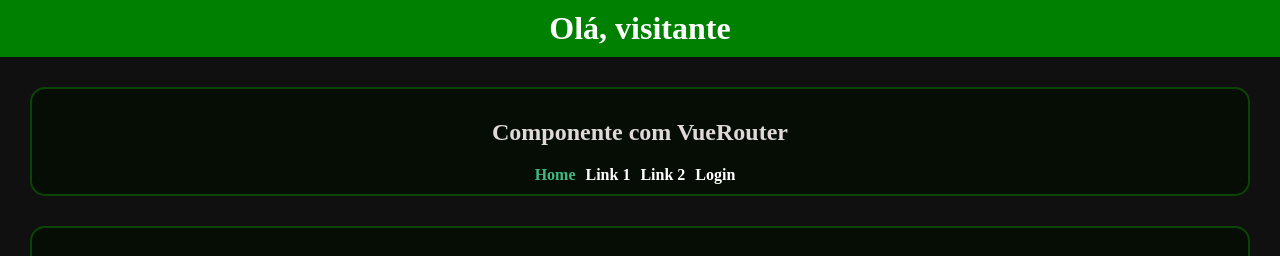
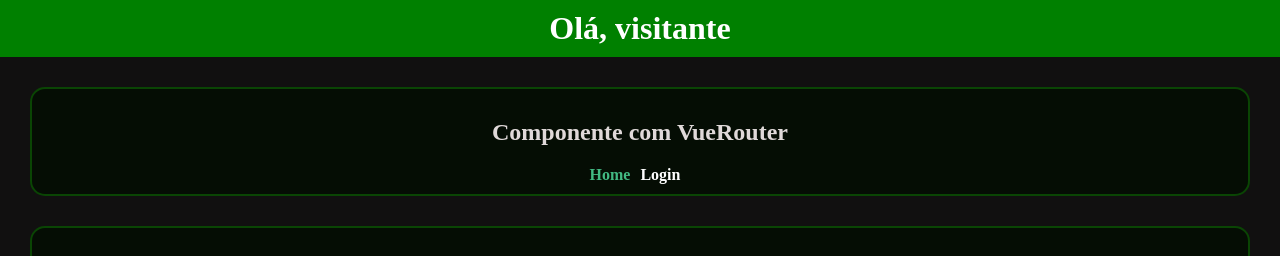
Before and after one commit to andrewschiozo/cod3r-masterclass-vuejs, a Vue app: page / in a window 1280 px wide. Shown: the top 256 px of the page. Built offline with nearby package versions, Linux system fonts and the light colour scheme.

Commit message:
fix: correção do atributo auth.isAuth

```diff
--- a/src/components/Menu.vue
+++ b/src/components/Menu.vue
@@ -9,9 +9,9 @@
         <div class="componente">
         <h1>Componente com VueRouter</h1>
         <RouterLink to="/">Home</RouterLink>
-        <RouterLink to="/link1">Link 1</RouterLink>
-        <RouterLink to="/link2">Link 2</RouterLink>
-        <template v-if="auth.isAuthenticated">
+        <template v-if="auth.isAuth">
+          <RouterLink to="/link1">Link 1</RouterLink>
+          <RouterLink to="/link2">Link 2</RouterLink>
             <a href="#" @click="auth.logout">Logout</a>
         </template>
         <template v-else>
```
